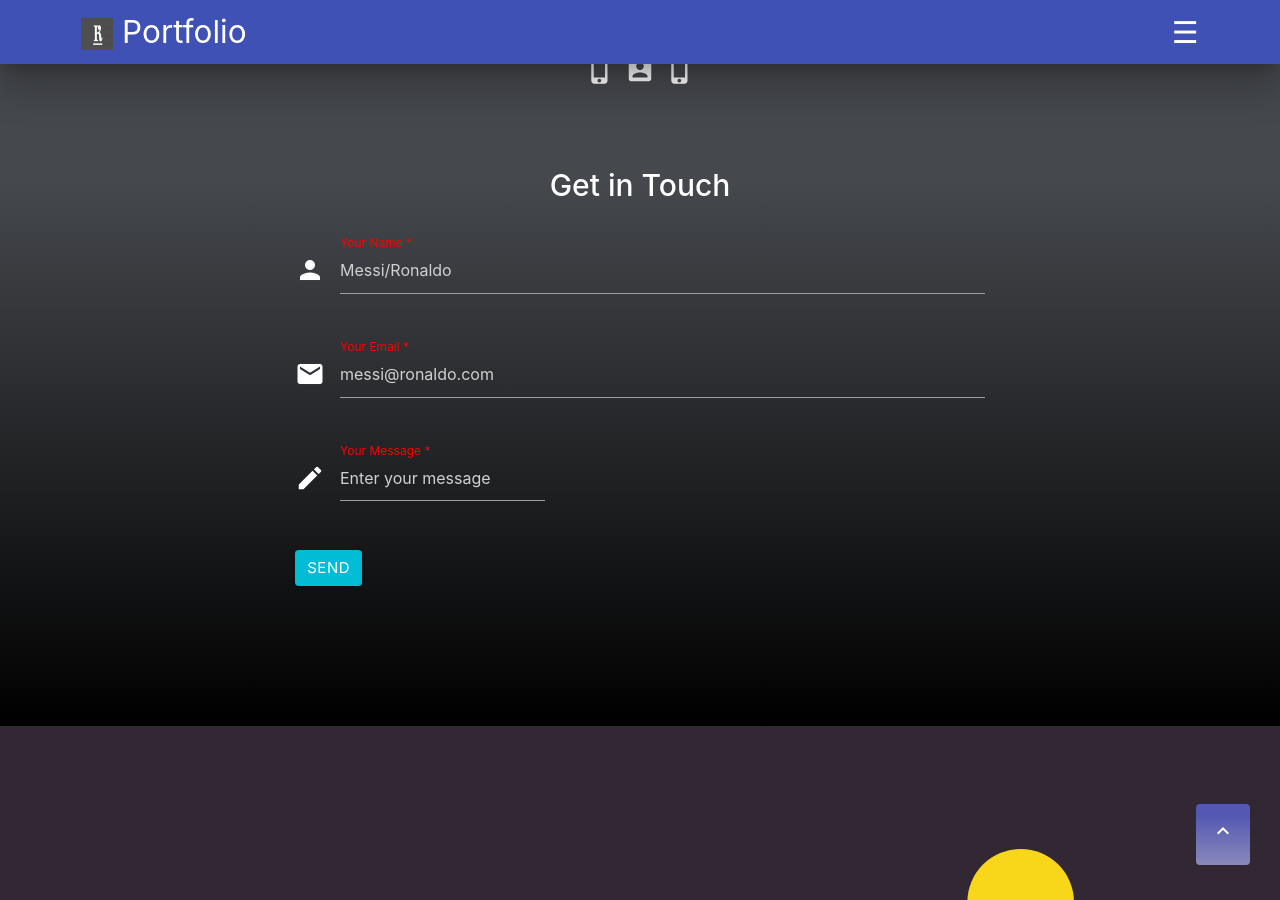
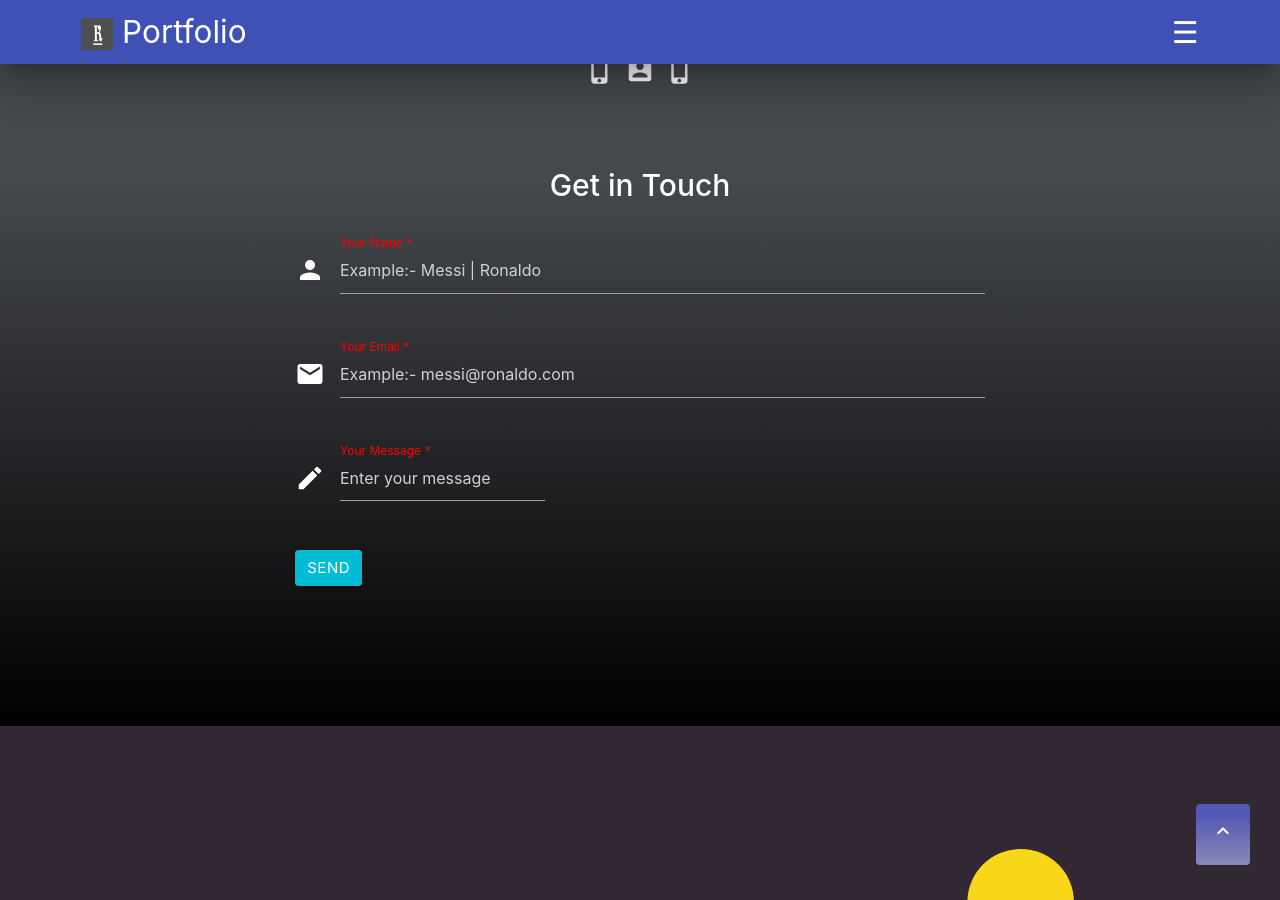
Before and after one commit to knrt10/knrt10.github.io, a Jekyll site: the page built from index.html, in a window 1280 px wide and 900 px high, scrolled down 4776 px. Built offline with Jekyll 4.4.1, drawn with Linux system fonts in a browser that asks for light colours; nearby versions of some CDN libraries; emoji names are drawn with the system emoji font.

Commit message:
contact changes

```diff
--- a/index.html
+++ b/index.html
@@ -172,14 +172,14 @@ layout: default
             <div class="row">
               <div class="input-field col s6">
                 <i class="material-icons prefix">person</i>
-                <input id="name" type="text" class="validate" name="name" required aria-required="true" placeholder="Messi/Ronaldo" style="color: white;">
+                <input id="name" type="text" class="validate" name="name" required aria-required="true" placeholder="Example:- Messi | Ronaldo" style="color: white;">
                 <label for="name" style="color:red;">Your Name <span style="color:;">*</span></label>
               </div>
             </div>
             <div class="row">
               <div class="input-field col s12">
                 <i class="material-icons prefix">email</i>
-                <input id="email" type="email" name="email" class="validate" placeholder="messi@ronaldo.com" required aria-required=”true” pattern="(?!(^[.-].*|[^@]*[.-]@|.*\.{2,}.*)|^.{254}.)([a-zA-Z0-9!#$%&'*+\/=?^_`{|}~.-]+@)(?!-.*|.*-\.)([a-zA-Z0-9-]{1,63}\.)+[a-zA-Z]{2,15}" style="color: white;">
+                <input id="email" type="email" name="email" class="validate" placeholder="Example:- messi@ronaldo.com" required aria-required=”true” pattern="(?!(^[.-].*|[^@]*[.-]@|.*\.{2,}.*)|^.{254}.)([a-zA-Z0-9!#$%&'*+\/=?^_`{|}~.-]+@)(?!-.*|.*-\.)([a-zA-Z0-9-]{1,63}\.)+[a-zA-Z]{2,15}" style="color: white;">
                 <label for="email" style="color:red;">Your Email <span style="color:red;">*</span></label>
               </div>
             </div>
--- a/thankyou/index.html
+++ b/thankyou/index.html
@@ -8,6 +8,6 @@ layout: default
   <hr class="my-4">
   <p class="lead">Have a great day ahead :+1:</p>
   <p class="lead">
-    <a class="btn waves-effect waves-light cyan lighten-8 thankyou" href="/" role="button">Home</a>
+   <a class="btn waves-effect waves-light cyan lighten-8 thankyou" href="/" role="button">Home</a>
   </p>
 </div>
```
